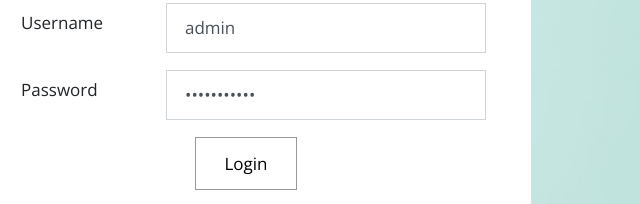
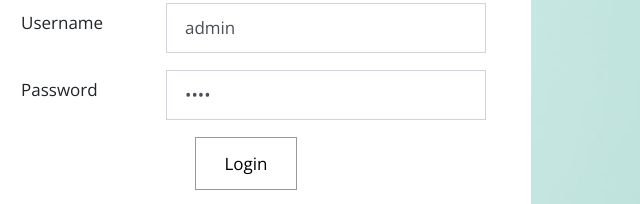
Before and after one commit to HuskyDirtyDave/Miranda-s-Website, a plain HTML site: page login.html in a window 1280 px wide. Shown: the part 253-457 px from the top of the page, 394-1034 px from the left. Drawn offline with nearby package versions, Linux system fonts and the light colour scheme.

Commit message:
Update login.html

```diff
--- a/login.html
+++ b/login.html
@@ -42,7 +42,7 @@
                                 </div>
                                 <div class="input-group mt-3">
                                     <label for="password" class="col-xl-4 col-lg-4 col-md-4 col-sm-5 col-form-label">Password</label>
-                                    <input name="password" type="password" class="form-control validate" id="password" value="Formoore24!" required>
+                                    <input name="password" type="password" class="form-control validate" id="password" value="1234" required>
                                 </div>
                                 <div class="input-group mt-3">
                                     <button type="submit" class="btn btn-primary d-inline-block mx-auto">Login</button>
```
